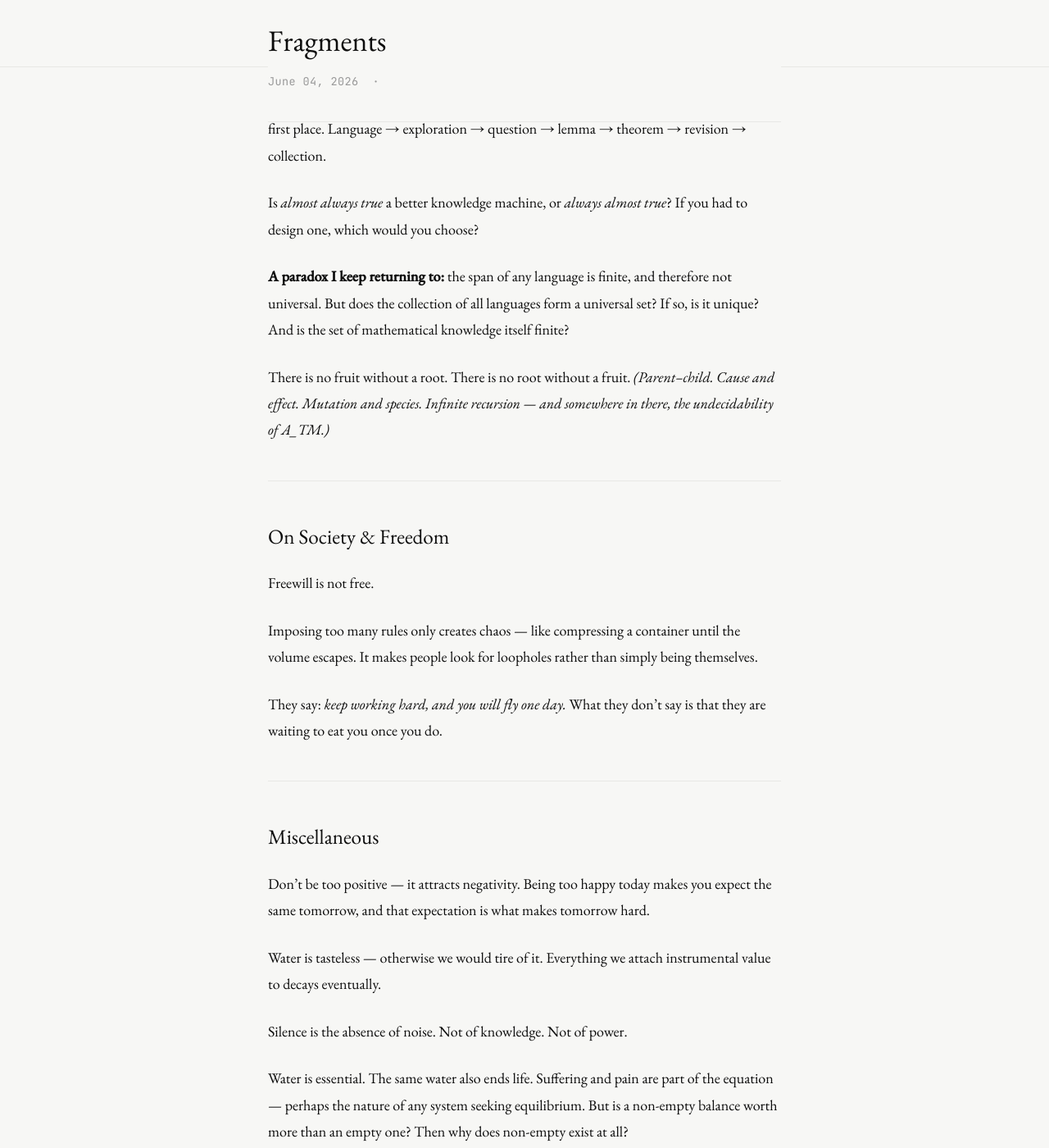
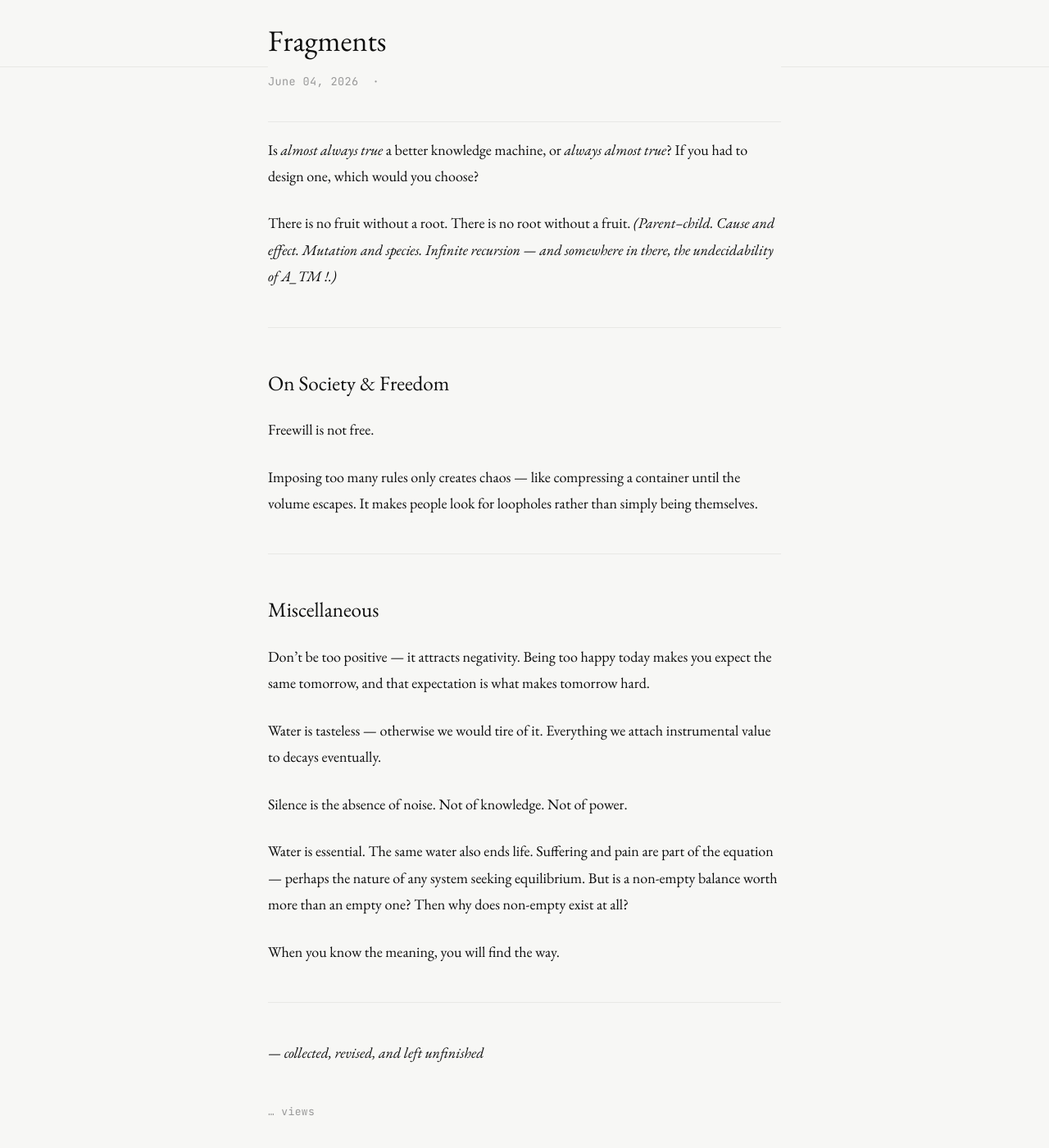
Before and after one commit to Lokesh-bitshyd22/Lokesh-bitshyd22.github.io, a Jekyll site: the page built from _posts/2025-01-01-fragments.md, in a window 1280 px wide and 1400 px high, scrolled down 2242 px. Shown: the whole window at 82% size. Built offline with Jekyll 4.4.1, drawn with Linux system fonts in a browser that asks for light colours; some of the changed text lies outside the part shown.

Commit message:
Revise text and remove commented lines in fragments.md
Updated several phrases and removed comments for clarity.

```diff
--- a/_posts/2025-01-01-fragments.md
+++ b/_posts/2025-01-01-fragments.md
@@ -13,7 +13,7 @@ Time is the only solution that dissolves every problem.
 
 You can kill a pain only with pain.
 
-You may not be able to rewrite fate, but you can delete (refuse) it.
+<!--You may not be able to rewrite fate, but you can delete (refuse) it.-->
 
 It is meaningful only to regret about being able to regret.
 
@@ -30,9 +30,11 @@ Passion is different from a goal. A passion is to be followed; a goal is to be c
 
 Passion is not obsession.
 
-Don’t divide your work into success and failure. It is all progress toward something you care about.
+It is all about progress.
 
-A brilliant move followed by a careless one can still fetch a defeat. Potential is useless when it cannot become kinetic.
+A brilliant move followed by a careless one can still fetch a defeat.
+
+Potential is useless when it can't be kinetic.
 
 How much you gain depends on how much you are willing to lose.
 
@@ -73,10 +75,10 @@ Language → exploration → question → lemma → theorem → revision → col
 Is *almost always true* a better knowledge machine, or *always almost true*?
 If you had to design one, which would you choose?
 
-**A paradox I keep returning to:** the span of any language is finite, and therefore not universal. But does the collection of all languages form a universal set? If so, is it unique? And is the set of mathematical knowledge itself finite?
+<!--**A paradox I keep returning to:** the span of any language is finite, and therefore not universal. But does the collection of all languages form a universal set? If so, is it unique? And is the set of mathematical knowledge itself finite? -->
 
 There is no fruit without a root. There is no root without a fruit.
-*(Parent–child. Cause and effect. Mutation and species. Infinite recursion — and somewhere in there, the undecidability of A_TM.)*
+*(Parent–child. Cause and effect. Mutation and species. Infinite recursion — and somewhere in there, the undecidability of A_TM !.)*
 
 -----
 
@@ -86,7 +88,7 @@ Freewill is not free.
 
 Imposing too many rules only creates chaos — like compressing a container until the volume escapes. It makes people look for loopholes rather than simply being themselves.
 
-They say: *keep working hard, and you will fly one day.* What they don’t say is that they are waiting to eat you once you do.
+<!--They say: *keep working hard, and you will fly one day.* What they don’t say is that they are waiting to eat you once you do.-->
 
 -----
 
```
